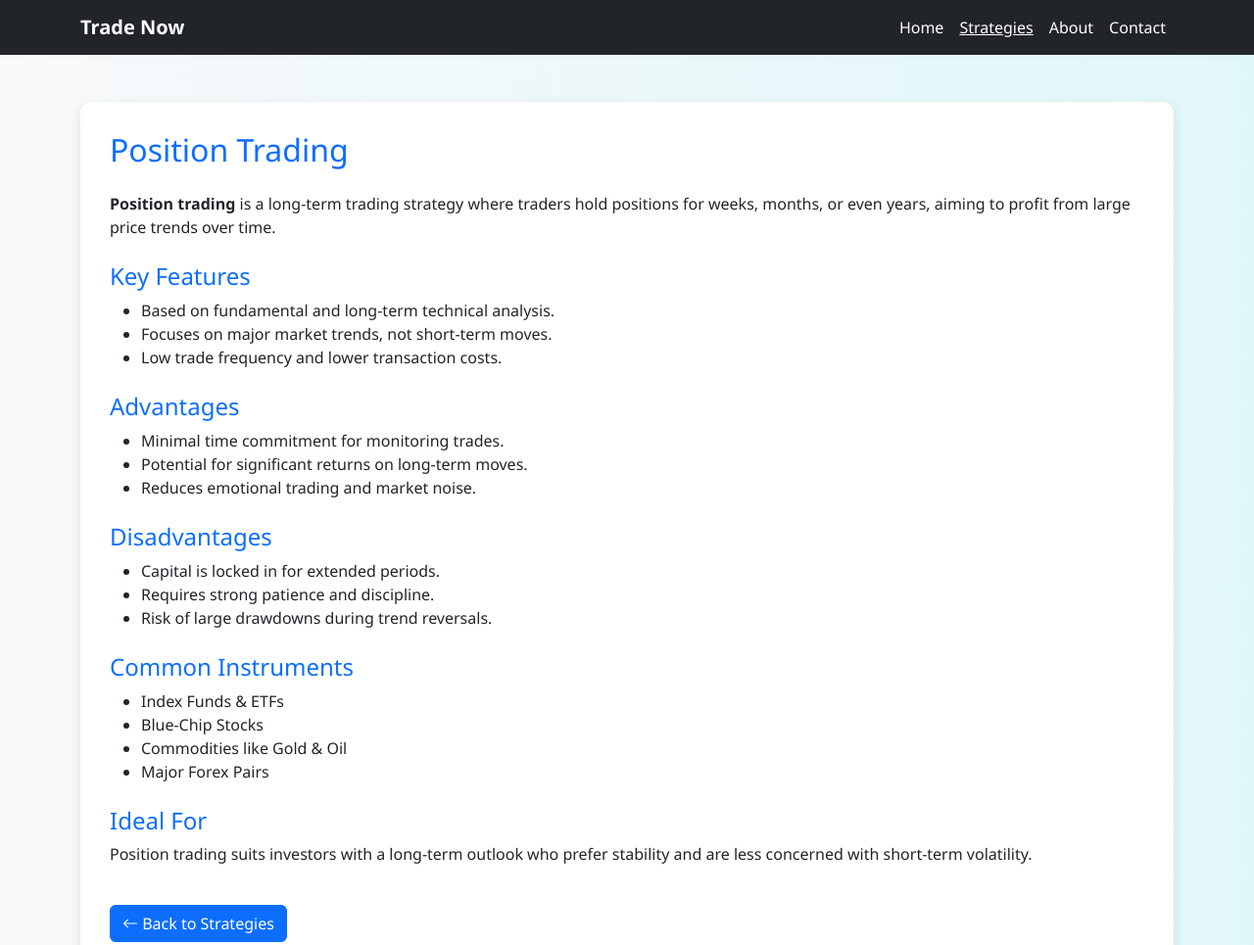
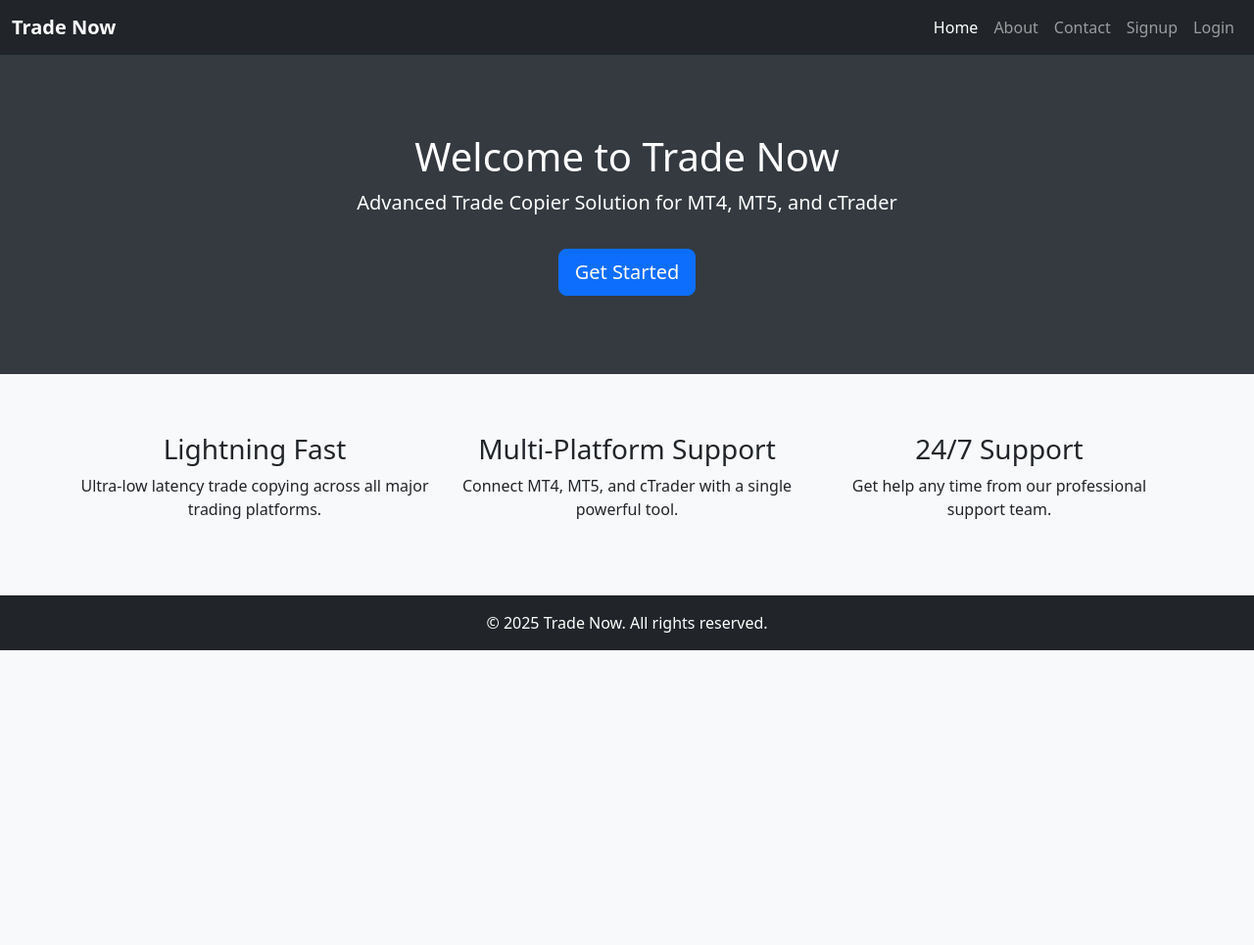
Before and after one commit to NarotaRahul/Trade-Now, a website: page docs/index.html in a window 1280 px wide. Shown: the top 965 px of the page at 98% size. After the commit the page ends 800 px from the top, so only its background shows below. Drawn offline with nearby package versions, Linux system fonts and the light colour scheme.

Commit message:
git commit-m " update index.html"

```diff
--- a/docs/index.html
+++ b/docs/index.html
@@ -1,123 +1,66 @@
 <!DOCTYPE html>
 <html lang="en">
 <head>
-  <meta charset="UTF-8" />
-  <meta name="viewport" content="width=device-width, initial-scale=1.0"/>
-  <title>Position Trading - Trade Now</title>
-  <link href="https://cdn.jsdelivr.net/npm/bootstrap@5.3.3/dist/css/bootstrap.min.css" rel="stylesheet"/>
-  <link href="https://cdn.jsdelivr.net/npm/bootstrap-icons@1.10.5/font/bootstrap-icons.css" rel="stylesheet" />
+  <meta charset="UTF-8">
+  <meta name="viewport" content="width=device-width, initial-scale=1.0">
+  <title>Trade Now - Home</title>
+  <link href="https://cdn.jsdelivr.net/npm/bootstrap@5.3.3/dist/css/bootstrap.min.css" rel="stylesheet">
   <style>
-    body {
-      background: linear-gradient(to right, #f8f9fa, #e0f7fa);
-      font-family: 'Segoe UI', sans-serif;
-    }
-
-    /* Dark Navbar */
-    .navbar-dark {
-      background-color: #212529;
-    }
-
-    .navbar-dark .navbar-brand,
-    .navbar-dark .nav-link {
-      color: #ffffff !important;
-    }
-
-    .navbar-dark .nav-link.active {
-      text-decoration: underline;
-    }
-
-    .content-card {
-      background: #ffffff;
-      border-radius: 12px;
-      box-shadow: 0 4px 12px rgba(0,0,0,0.1);
-      padding: 30px;
-    }
-
-    h2, h4 {
-      color: #0d6efd;
-    }
-
-    /* Footer */
-    footer {
-      background-color: #212529;
-      color: #ffffff;
-      padding: 20px 0;
-      text-align: center;
-    }
+    body { background-color: #f8f9fa; }
+    .hero { padding: 80px 0; background: #343a40; color: white; text-align: center; }
+    .section { padding: 60px 0; }
+    .navbar-brand { font-weight: bold; }
   </style>
 </head>
 <body>
-
-  <!-- Navbar -->
-  <nav class="navbar navbar-expand-lg navbar-dark">
-    <div class="container">
-      <a class="navbar-brand fw-bold" href="index.html">Trade Now</a>
+<nav class="navbar navbar-expand-lg navbar-dark bg-dark">
+  <div class="container-fluid">
+    <a class="navbar-brand" href="index.html">Trade Now</a>
     <button class="navbar-toggler" type="button" data-bs-toggle="collapse" data-bs-target="#navbarNav">
       <span class="navbar-toggler-icon"></span>
     </button>
     <div class="collapse navbar-collapse" id="navbarNav">
       <ul class="navbar-nav ms-auto">
-          <li class="nav-item"><a class="nav-link" href="index.html">Home</a></li>
-          <li class="nav-item"><a class="nav-link active" href="Strategies.html">Strategies</a></li>
+        <li class="nav-item"><a class="nav-link active" href="index.html">Home</a></li>
         <li class="nav-item"><a class="nav-link" href="about.html">About</a></li>
         <li class="nav-item"><a class="nav-link" href="contact.html">Contact</a></li>
+        <li class="nav-item"><a class="nav-link" href="signup.html">Signup</a></li>
+        <li class="nav-item"><a class="nav-link" href="login">Login</a></li>
       </ul>
     </div>
   </div>
 </nav>
 
-  <!-- Main Content -->
-  <div class="container py-5">
-    <div class="content-card">
-      <h2 class="mb-4">Position Trading</h2>
+<section class="hero">
+  <div class="container">
+    <h1>Welcome to Trade Now</h1>
+    <p class="lead">Advanced Trade Copier Solution for MT4, MT5, and cTrader</p>
+    <a href="signup.html" class="btn btn-primary btn-lg mt-3">Get Started</a>
+  </div>
+</section>
 
-      <p>
-        <strong>Position trading</strong> is a long-term trading strategy where traders hold positions for weeks, months, or even years, aiming to profit from large price trends over time.
-      </p>
-
-      <h4 class="mt-4">Key Features</h4>
-      <ul>
-        <li>Based on fundamental and long-term technical analysis.</li>
-        <li>Focuses on major market trends, not short-term moves.</li>
-        <li>Low trade frequency and lower transaction costs.</li>
-      </ul>
-
-      <h4 class="mt-4">Advantages</h4>
-      <ul>
-        <li>Minimal time commitment for monitoring trades.</li>
-        <li>Potential for significant returns on long-term moves.</li>
-        <li>Reduces emotional trading and market noise.</li>
-      </ul>
-
-      <h4 class="mt-4">Disadvantages</h4>
-      <ul>
-        <li>Capital is locked in for extended periods.</li>
-        <li>Requires strong patience and discipline.</li>
-        <li>Risk of large drawdowns during trend reversals.</li>
-      </ul>
-
-      <h4 class="mt-4">Common Instruments</h4>
-      <ul>
-        <li>Index Funds & ETFs</li>
-        <li>Blue-Chip Stocks</li>
-        <li>Commodities like Gold & Oil</li>
-        <li>Major Forex Pairs</li>
-      </ul>
-
-      <h4 class="mt-4">Ideal For</h4>
-      <p>
-        Position trading suits investors with a long-term outlook who prefer stability and are less concerned with short-term volatility.
-      </p>
-
-      <a href="Strategies.html" class="btn btn-primary mt-4"><i class="bi bi-arrow-left"></i> Back to Strategies</a>
+<section class="section bg-light">
+  <div class="container">
+    <div class="row text-center">
+      <div class="col-md-4">
+        <h3>Lightning Fast</h3>
+        <p>Ultra-low latency trade copying across all major trading platforms.</p>
+      </div>
+      <div class="col-md-4">
+        <h3>Multi-Platform Support</h3>
+        <p>Connect MT4, MT5, and cTrader with a single powerful tool.</p>
+      </div>
+      <div class="col-md-4">
+        <h3>24/7 Support</h3>
+        <p>Get help any time from our professional support team.</p>
       </div>
     </div>
+  </div>
+</section>
 
-  <!-- Footer -->
-  <footer>
-    © 2025 Trade Now. All rights reserved.
+<footer class="bg-dark text-white text-center p-3">
+  &copy; 2025 Trade Now. All rights reserved.
 </footer>
-
 <script src="https://cdn.jsdelivr.net/npm/bootstrap@5.3.3/dist/js/bootstrap.bundle.min.js"></script>
 </body>
 </html>
```
Also changed, not shown: docs/position.html (+33 -10 lines). Lines whose indentation alone changed are shown as unchanged.
